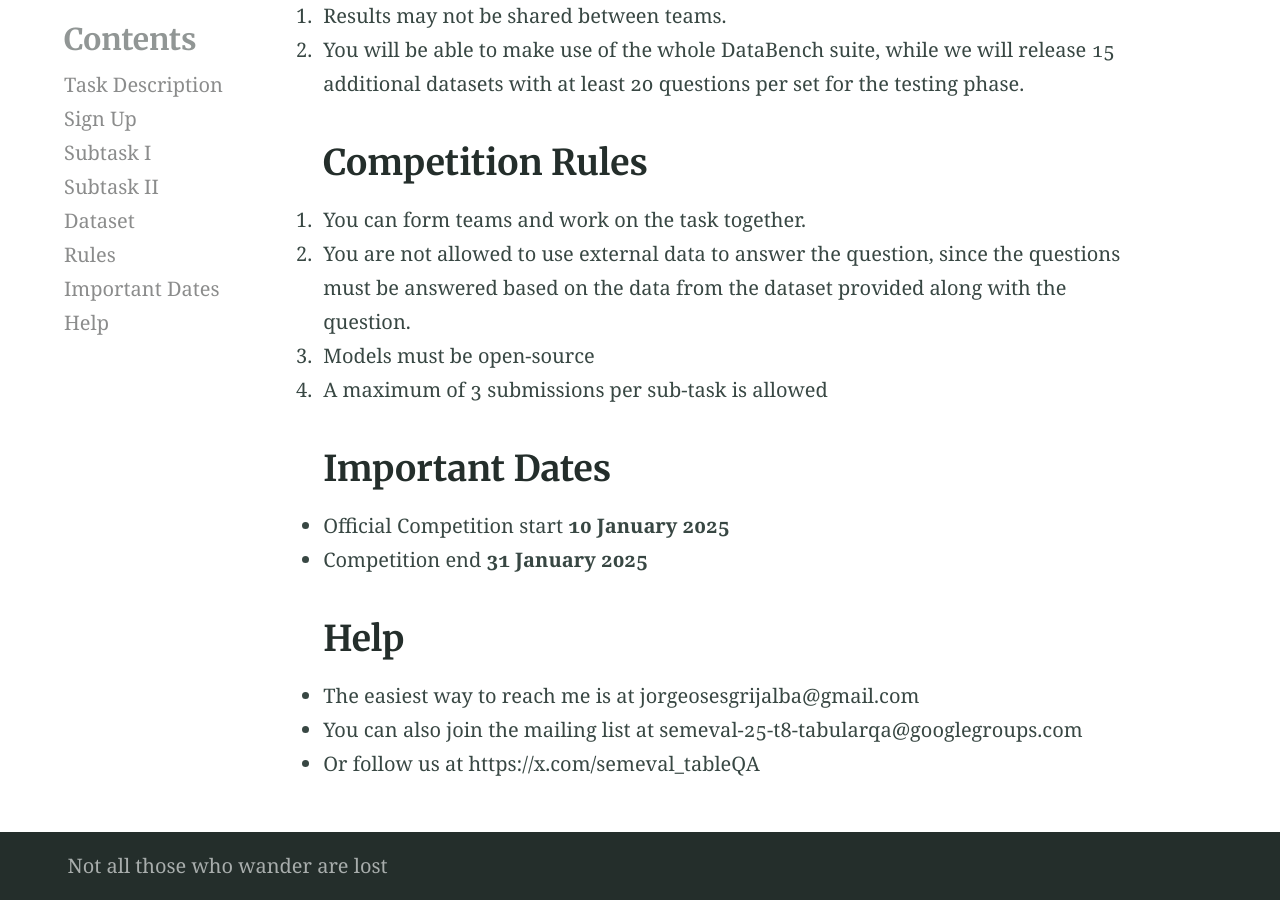
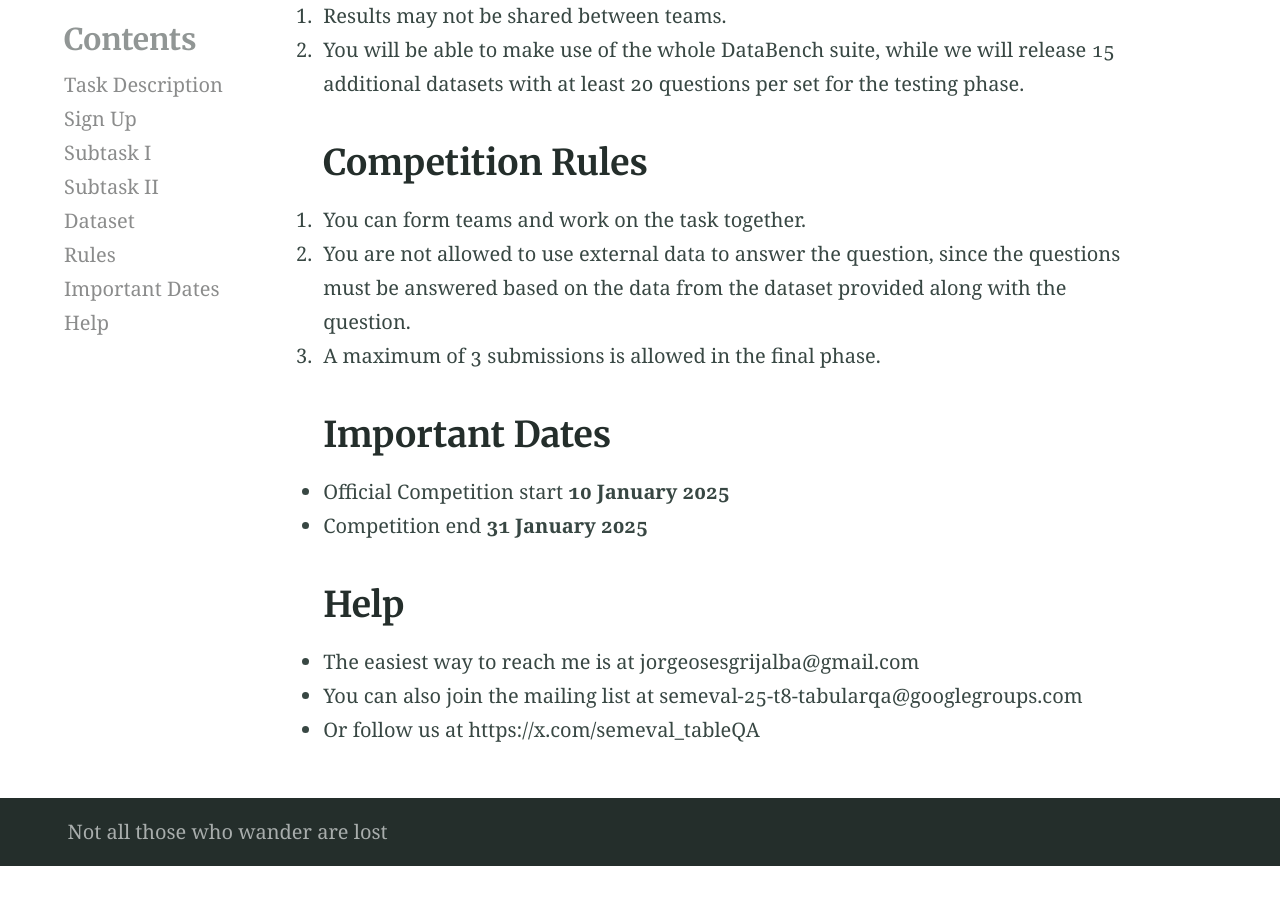
Before and after one commit to jorses/jorses.github.io, a Jekyll site: the page built from semeval.md, in a window 1280 px wide and 900 px high, scrolled down 2753 px. Built offline with Jekyll 4.4.1, drawn with Linux system fonts in a browser that asks for light colours; after the commit the page ends 3619 px from its top, so only the background shows below that.

Commit message:
Update semeval.md

```diff
--- a/semeval.md
+++ b/semeval.md
@@ -74,8 +74,7 @@ The dataset is available under the following conditions.
 
 1. You can form teams and work on the task together.
 2. You are not allowed to use external data to answer the question, since the questions must be answered based on the data from the dataset provided along with the question.
-3. Models must be open-source
-4. A maximum of 3 submissions per sub-task is allowed
+3. A maximum of 3 submissions is allowed in the final phase.
 
 ## Important Dates
 
```
